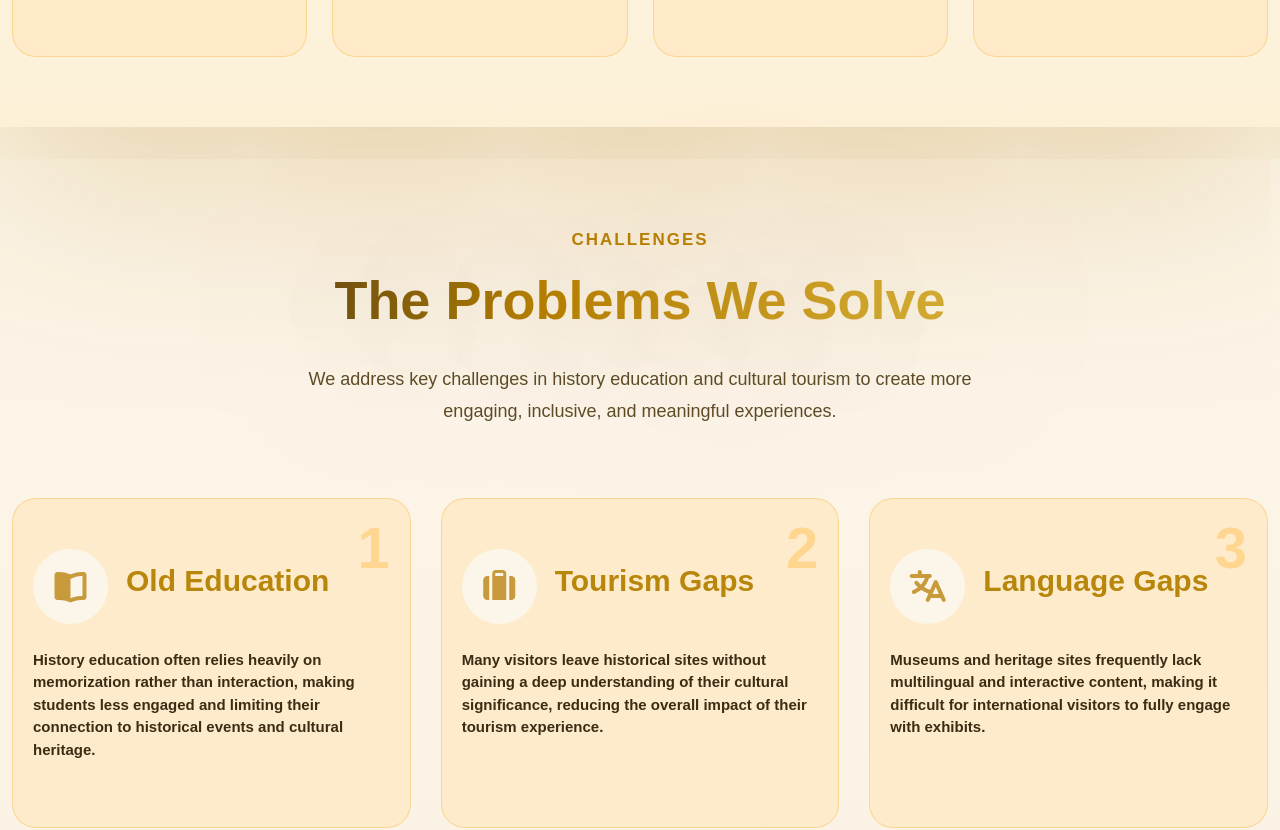
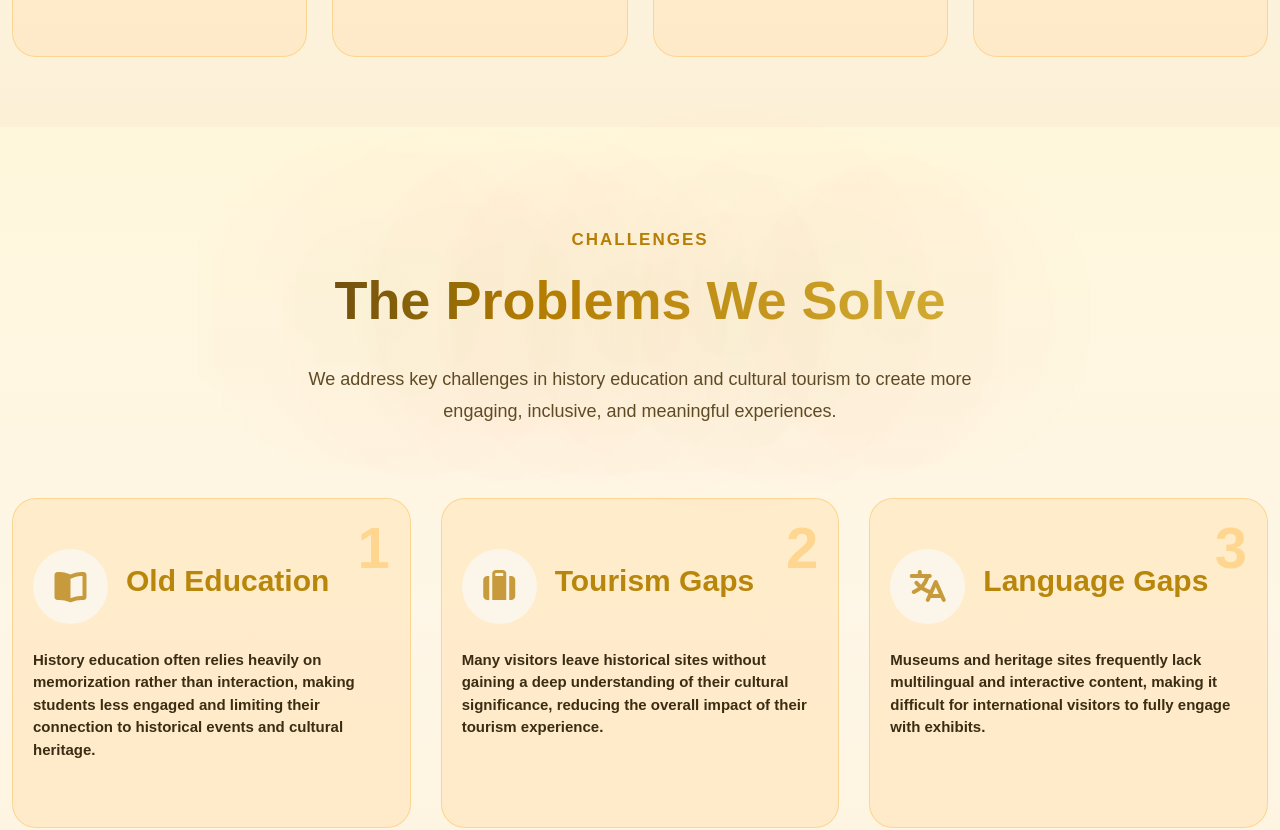
Before and after one commit to OSOS76/Time-Lens, an Angular app: page /home in a window 1280 px wide. Shown: the part 1620-2450 px from the top of the page. Built offline with nearby package versions, Linux system fonts and the light colour scheme.

Commit message:
chalanges section edit1

```diff
--- a/src/app/componants/challenges/challenges.scss
+++ b/src/app/componants/challenges/challenges.scss
@@ -1,6 +1,8 @@
 .challenges {
+  // border: 1px solid #f8e29000;
   padding: 100px 0;
   position: relative;
+  background: linear-gradient(180deg, #fff7db 0%, #fef6e6 42%, #fcf0d7 100%);
 }
 
 .container {
--- a/src/styles.scss
+++ b/src/styles.scss
@@ -29,10 +29,8 @@ html {
 }
 
 body {
-    background:
-        radial-gradient(circle at top left, rgba(244, 227, 178, .75), transparent 32%),
-        radial-gradient(circle at top right, rgba(108, 180, 238, .20), transparent 30%),
-        linear-gradient(180deg, #fffdf7 0%, #fff8ec 42%, #f8f1e3 100%);
+  background: linear-gradient(180deg, #fff7db 0%, #fef6e6 42%, #fcf0d7 100%);
+
     color: var(--text);
     overflow-x: hidden;
 }
```
